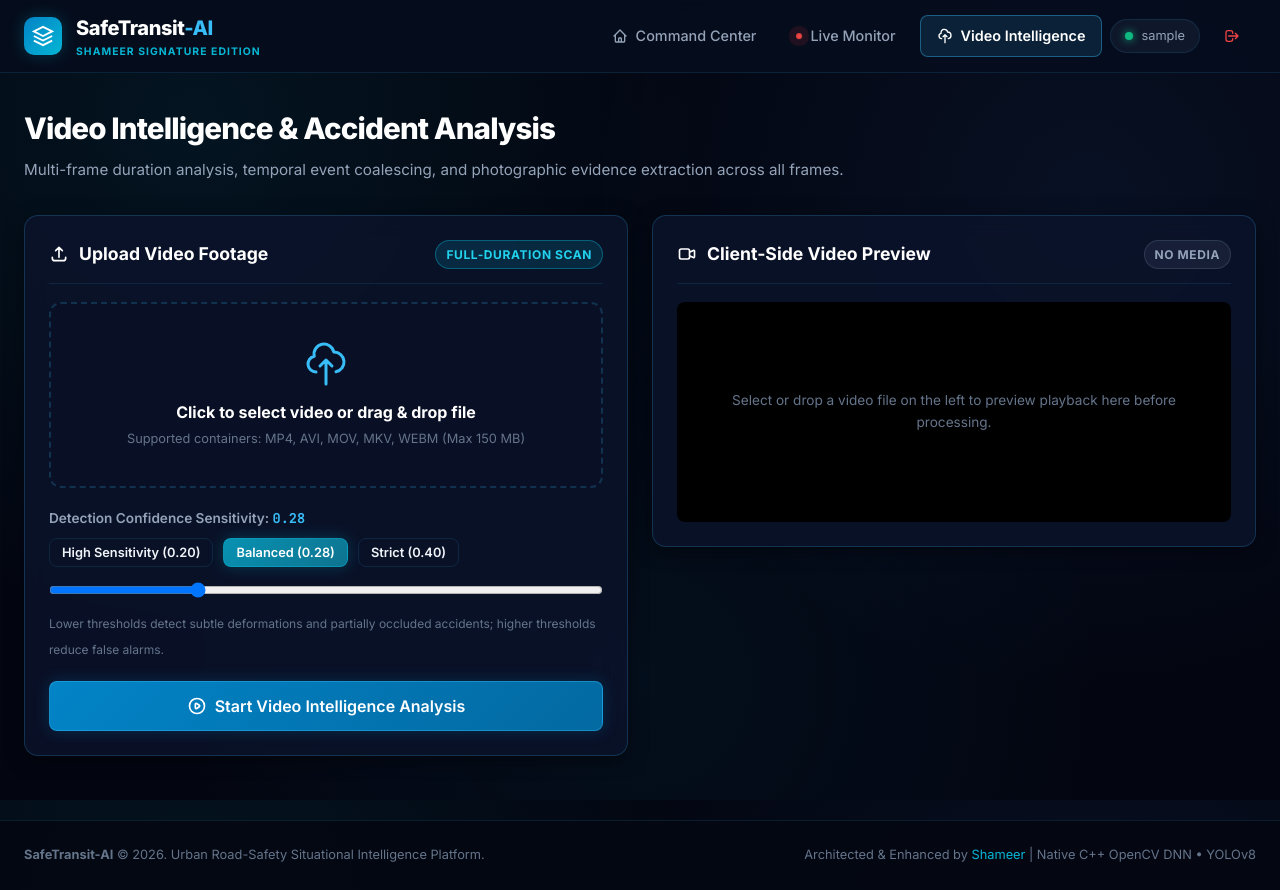
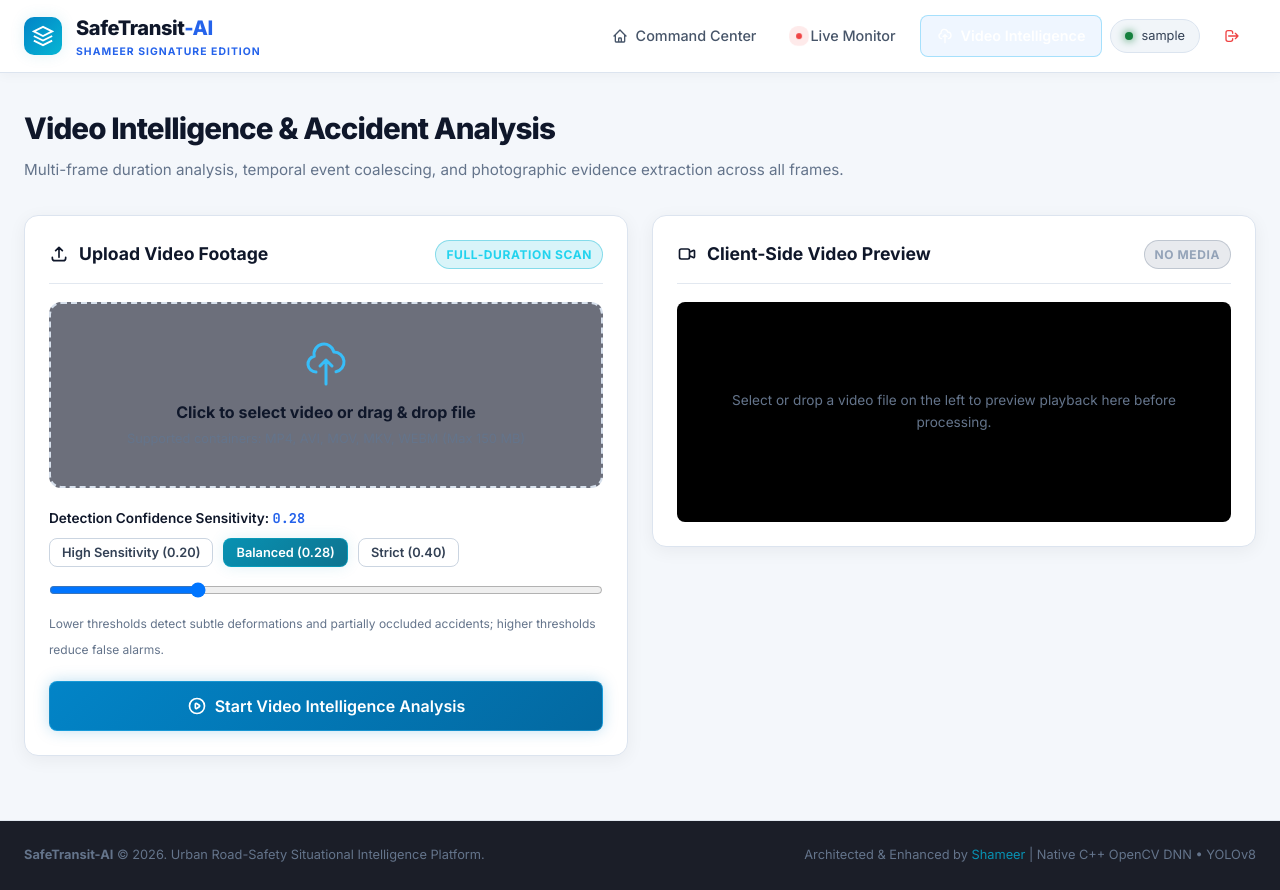
Before and after one commit to Shameer28tm/safetransit-ai, a Flask app: page /upload in a window 1280 px wide. Run offline with Flask 3, Linux system fonts and the light colour scheme; the visitor is signed in with stand-in values (Sample User, id 1).

Commit message:
Refine SafeTransit accident response and light operations UI

```diff
--- a/static/css/shameer_signature.css
+++ b/static/css/shameer_signature.css
@@ -660,3 +660,40 @@ body {
 .footer-credits span {
     color: var(--accent-cyan);
 }
+
+
+/* SafeTransit-AI — Professional Light Operations Theme */
+:root {
+  --bg-void:#f4f7fb; --bg-space:#eef3f9; --bg-card:#fff; --bg-card-hover:#f8fbff;
+  --bg-glass:#fff; --bg-input:#fff; --border-subtle:#e2e8f0; --border-card:#d7e0ec;
+  --border-highlight:#2563eb; --border-cyan:#0891b2; --text-pure:#0f172a;
+  --text-primary:#1e293b; --text-secondary:#475569; --text-muted:#64748b;
+  --accent-electric:#2563eb; --accent-blue:#1d4ed8; --accent-cyan:#0891b2;
+  --accent-cyan-glow:rgba(8,145,178,.12); --status-green:#15803d; --warn-amber:#b45309;
+  --alert-red:#b91c1c; --shadow-soft:0 4px 18px rgba(15,23,42,.06); --shadow-glow:0 0 18px rgba(37,99,235,.10);
+}
+body { background:#f4f7fb; color:#1e293b; }
+.site-header { background:rgba(255,255,255,.97); border-bottom:1px solid #dce4ef; box-shadow:0 2px 12px rgba(15,23,42,.04); }
+.brand-name,.page-title,.card-title,.kpi-value,.card strong,.form-label,.data-table td { color:#0f172a; }
+.brand-badge { color:#2563eb; }
+.nav-link { color:#475569; }
+.nav-link:hover,.nav-link.active { color:#1d4ed8; background:#eff6ff; }
+.user-badge { color:#334155; background:#f1f5f9; border-color:#dbe4ef; }
+.card { background:#fff; border-color:#dce4ef; box-shadow:0 4px 18px rgba(15,23,42,.055); backdrop-filter:none; }
+.card:hover { border-color:#b9cbe3; }
+.kpi-label,.kpi-subtext,.page-subtitle { color:#64748b; }
+.kpi-value { text-shadow:none!important; }
+.btn-outline { color:#334155; border:1px solid #cbd5e1; background:#fff; }
+.btn-outline:hover { background:#f1f5f9; color:#1d4ed8; }
+input,select,textarea,.form-control { color:#0f172a!important; background:#fff!important; border:1px solid #cbd5e1!important; }
+.data-table th { background:#f1f5f9; color:#334155; }
+.data-table td { border-color:#e2e8f0; }
+.notice-banner,.disclaimer-banner { padding:16px 18px; border:1px solid #bfdbfe; border-left:4px solid #2563eb; background:#eff6ff; color:#334155; border-radius:10px; line-height:1.6; }
+.notice-banner strong,.disclaimer-banner strong { color:#1d4ed8; }
+.progress-track { height:9px; margin:18px 0 8px; background:#e2e8f0; border-radius:999px; overflow:hidden; }
+.progress-fill { height:100%; width:0; background:linear-gradient(90deg,#2563eb,#06b6d4); transition:width .25s ease; }
+.progress-meta { display:flex; justify-content:space-between; gap:12px; color:#475569; font-size:.78rem; font-family:var(--font-mono); }
+.live-incident-alert { margin:14px 0; padding:14px 18px; border-radius:10px; background:#fef2f2; border:1px solid #fecaca; color:#b91c1c; font-weight:800; letter-spacing:.04em; }
+.audio-fallback { margin-top:12px; padding:12px; background:#fff7ed; border:1px solid #fed7aa; color:#9a3412; border-radius:8px; }
+#client-preview-player { width:100%; max-height:65vh; background:#0f172a; }
+@media(max-width:768px){.container{padding:0 14px}.main-content{padding-top:20px}.progress-meta{flex-direction:column}}
```
